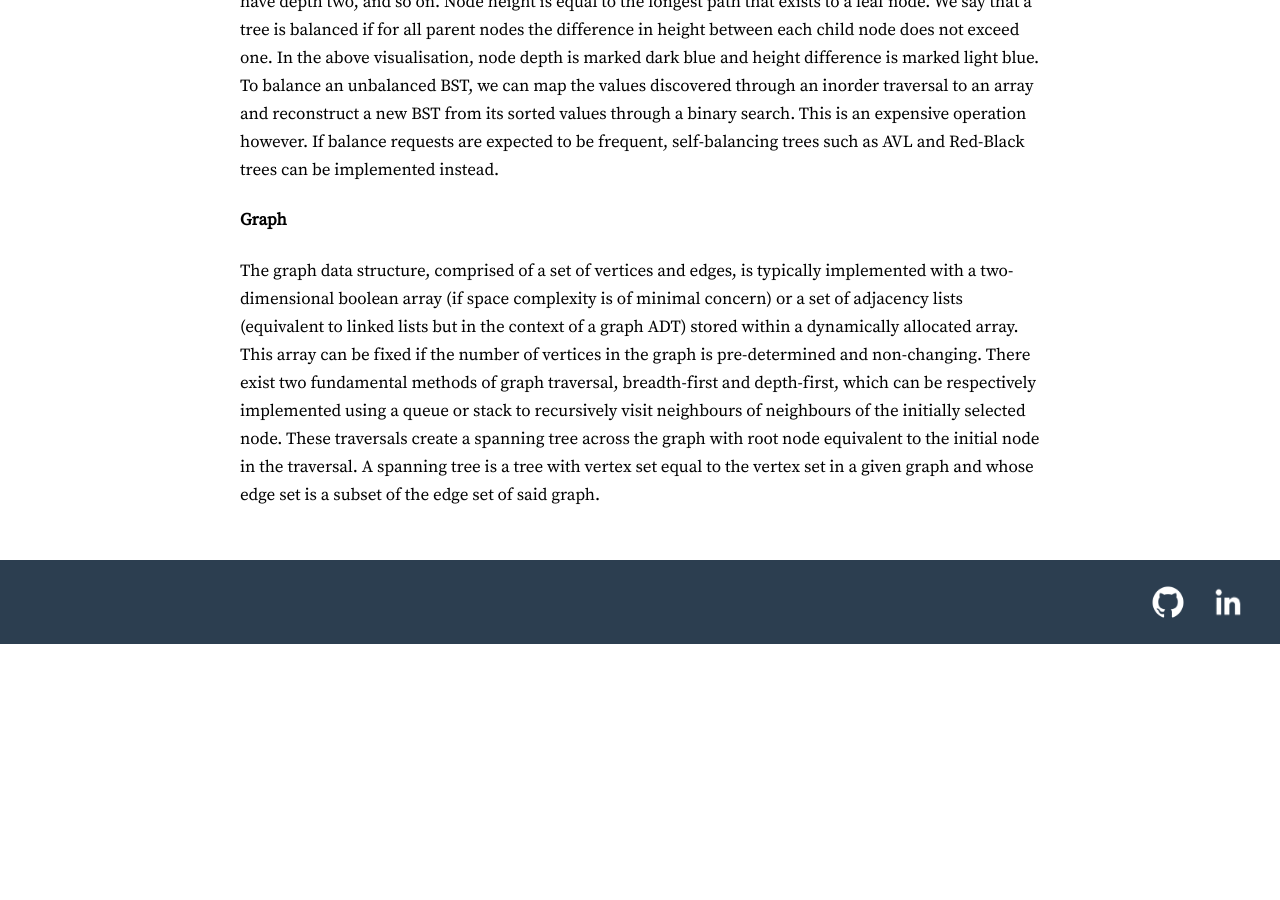
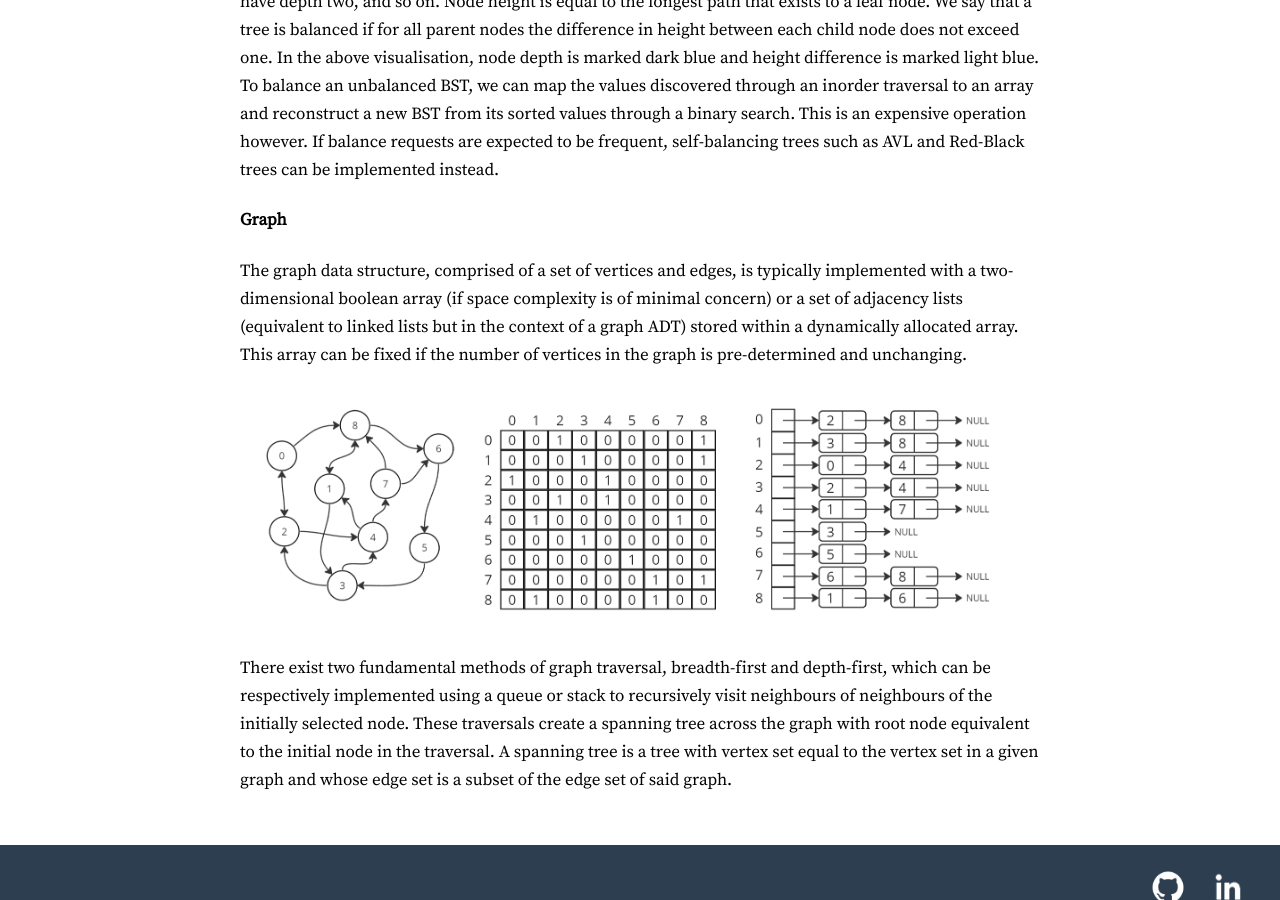
Before and after one commit to Rory-Mac/personal-website, a Jekyll site: the page built from High-Level Programming/Imperative.markdown, in a window 1280 px wide and 900 px high, scrolled down 6331 px. Built offline with Jekyll 4.4.1, drawn with Linux system fonts in a browser that asks for light colours; before the commit the page ends 6975 px from its top, so only the background shows below that.

Commit message:
graph implementation diagram

```diff
--- a/High-Level Programming/Imperative.markdown
+++ b/High-Level Programming/Imperative.markdown
@@ -96,9 +96,9 @@ self-balancing trees such as AVL and Red-Black trees can be implemented instead.
 <p>The graph data structure, comprised of a set of vertices and edges, is typically implemented with a two-dimensional boolean array
 (if space complexity is of minimal concern) or a set of adjacency lists (equivalent to linked lists but in the context of a graph ADT)
 stored within a dynamically allocated array. This array can be fixed if the number of vertices in the graph is pre-determined and
-non-changing.
-
-There exist two fundamental methods of graph traversal, breadth-first and depth-first, which can be respectively implemented using a queue
+unchanging.</p>
+<p><img src="/Assets/images/graph_implementation.png" width="100%" height="100%"></p>
+<p>There exist two fundamental methods of graph traversal, breadth-first and depth-first, which can be respectively implemented using a queue
 or stack to recursively visit neighbours of neighbours of the initially selected node. These traversals create a spanning tree across the
 graph with root node equivalent to the initial node in the traversal. A spanning tree is a tree with vertex set equal to the vertex set in
 a given graph and whose edge set is a subset of the edge set of said graph.</p>
```
Also changed, not shown: Assets/images/graph_implementation.png (added).
